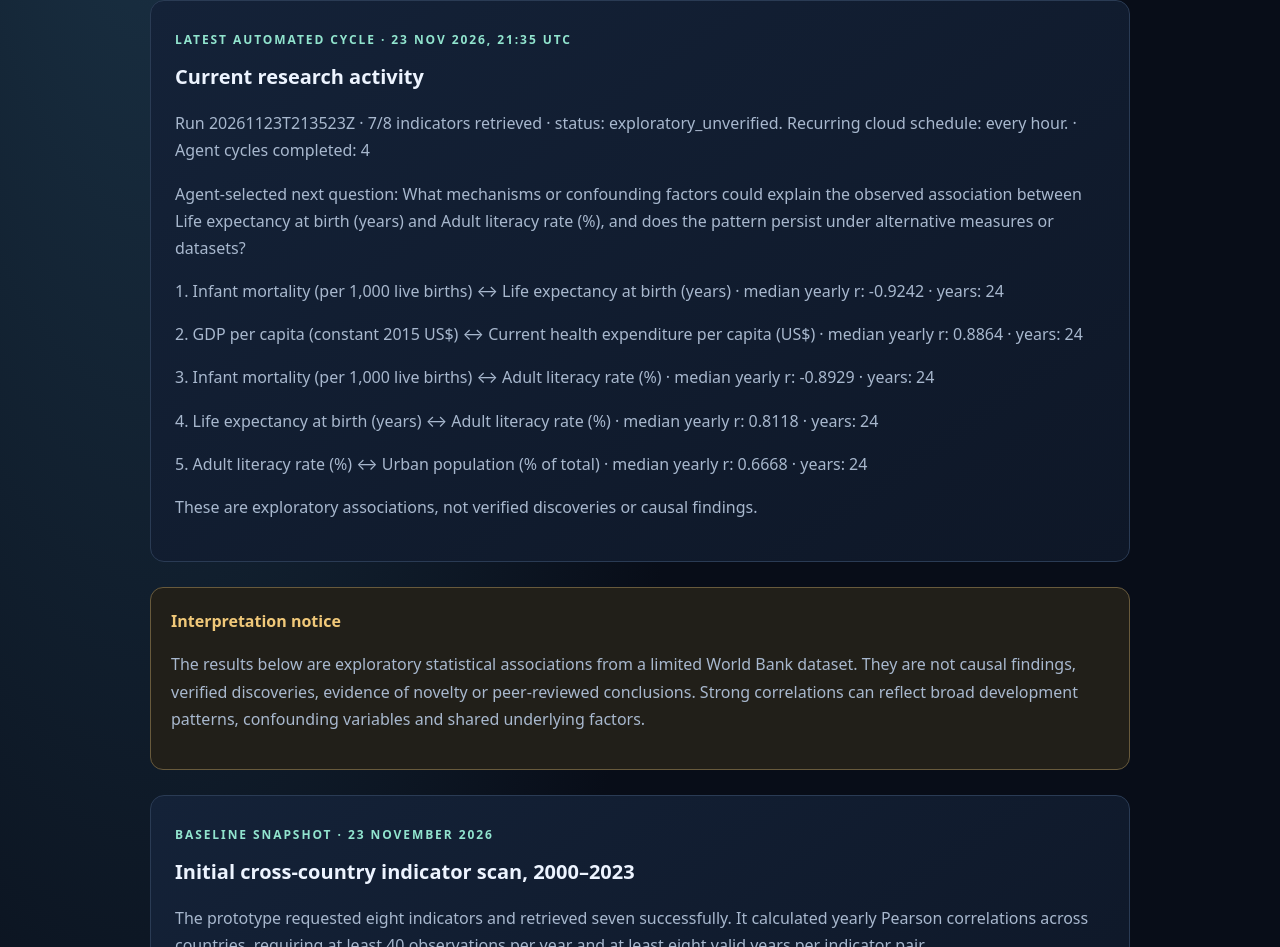
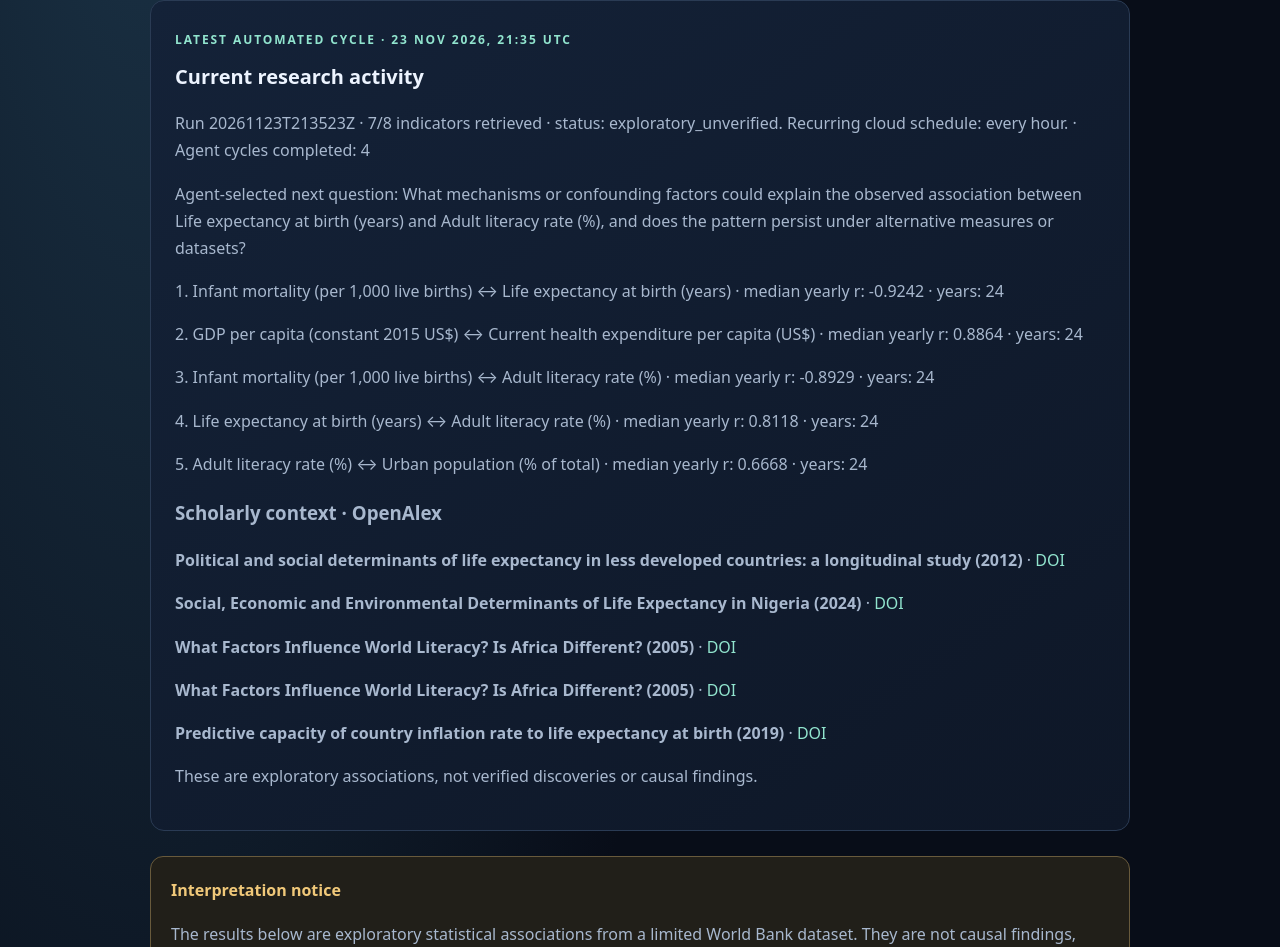
Before and after one commit to Society-X-D/society-x-d.github.io, a plain HTML site: page research.html in a window 1280 px wide. Shown: the part 387-1334 px from the top of the page. Drawn offline with Linux system fonts and the light colour scheme.

Commit message:
Display OpenAlex scholarly context on research portal

```diff
--- a/research.html
+++ b/research.html
@@ -35,6 +35,27 @@
       p.textContent=(index+1)+". "+vars+" · median yearly r: "+(item.median_yearly_r??"n/a")+" · years: "+(item.years_analysed??"n/a");
       list.appendChild(p);
     });
+    const papers=Array.isArray(data.literature_context?.results)?data.literature_context.results:[];
+    if(papers.length){
+      const heading=document.createElement("h3");
+      heading.textContent="Scholarly context · OpenAlex";
+      list.appendChild(heading);
+      papers.forEach(paper=>{
+        const p=document.createElement("p");
+        const title=document.createElement("strong");
+        title.textContent=(paper.title||"Untitled work")+" ("+(paper.year||"year n/a")+")";
+        p.appendChild(title);
+        if(typeof paper.doi==="string" && paper.doi.startsWith("https://doi.org/")){
+          p.appendChild(document.createTextNode(" · "));
+          const link=document.createElement("a");
+          link.href=paper.doi;
+          link.textContent="DOI";
+          link.rel="noopener noreferrer";
+          p.appendChild(link);
+        }
+        list.appendChild(p);
+      });
+    }
     const disclaimer=document.createElement("p");
     disclaimer.textContent="These are exploratory associations, not verified discoveries or causal findings.";
     list.appendChild(disclaimer);
```
